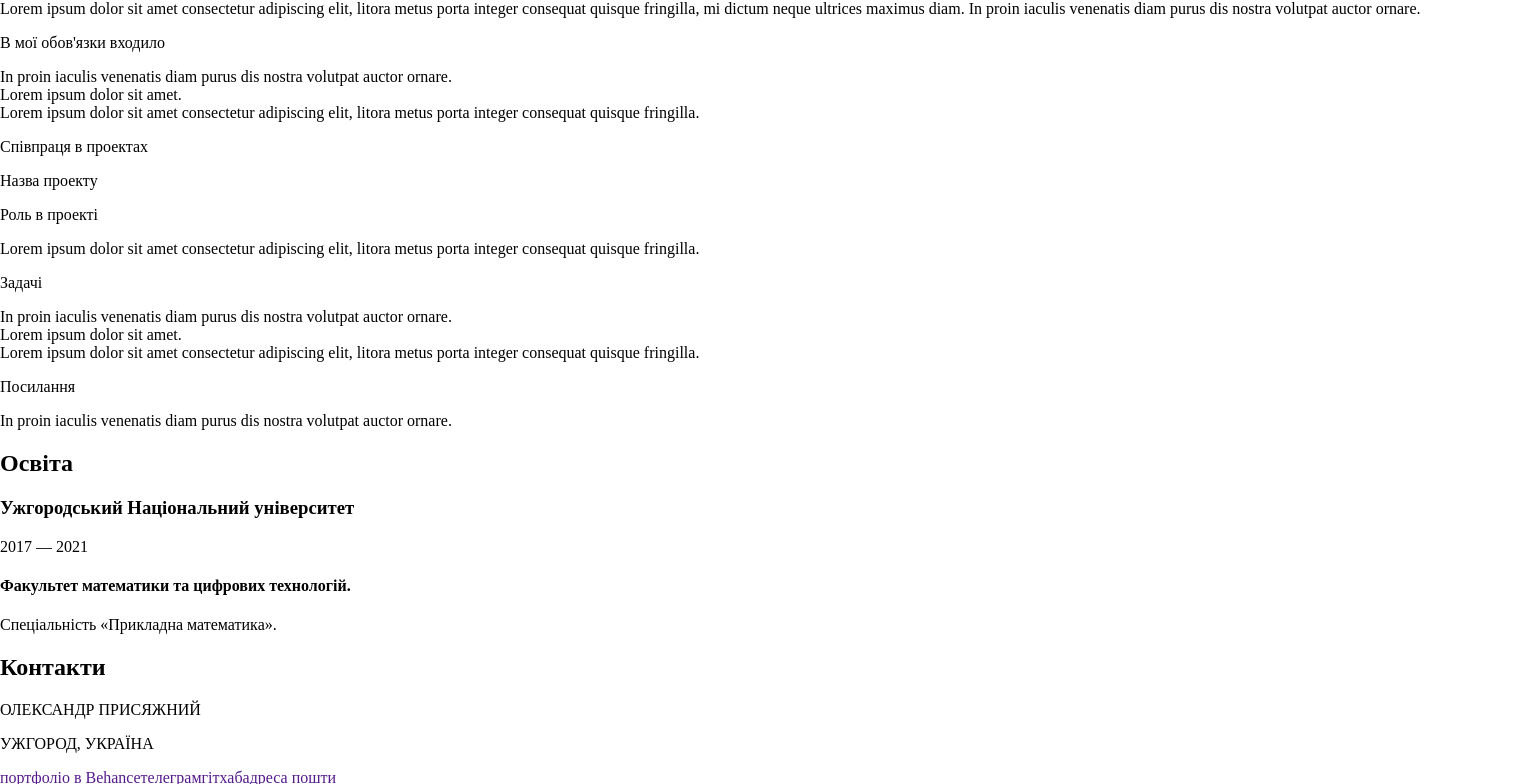
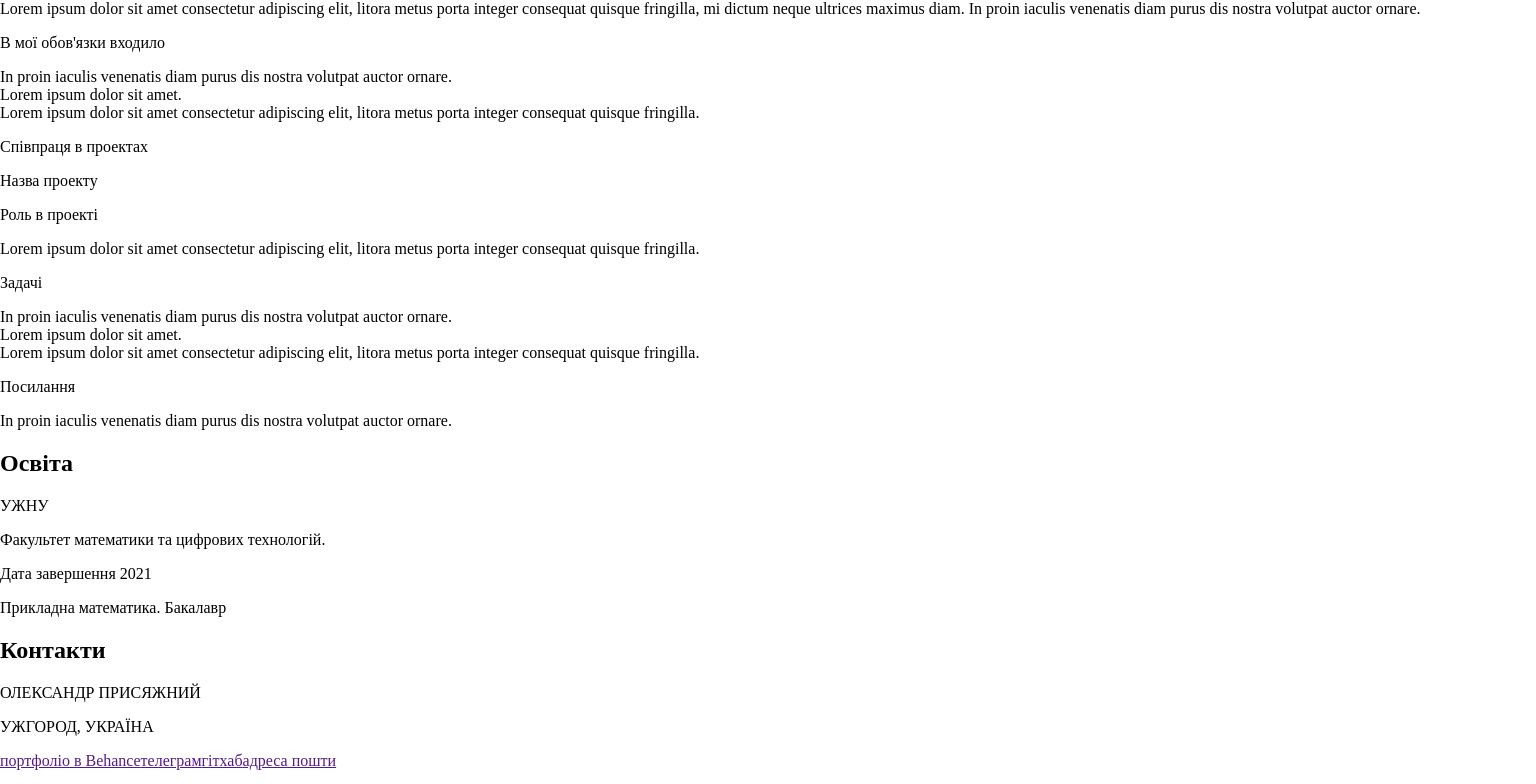
Before and after one commit to inbtwnr/myownwebsite, a Vue app: page /#/ in a window 1536 px wide. Shown: the part 1292-2076 px from the top of the page. Built offline with nearby package versions, Linux system fonts and the light colour scheme.

Commit message:
Updated education block

```diff
--- /dev/null
+++ b/public/styles/education-styles.scss
@@ -0,0 +1,36 @@
+@import 'main';
+@import 'fonts';
+
+@media screen and (min-device-width: 1440px) {
+
+    .education-block{
+        width: $inner-main-page-width-pc;
+        .header-2{
+            margin-bottom: 36px;
+        }
+        :last-child{
+            margin-bottom: 0;
+        }
+        margin-bottom: 48px;
+    }
+
+    .education-block-item{
+        margin-bottom: 24px;
+    }
+
+    .education-block-item__primary{
+        margin-bottom: 16px;
+        .paragraph-secondary-regular{
+            color: $additional-font-color;
+        }
+    }
+
+    .education-block-item__primary-title{
+        margin-bottom: 4px;
+        display: flex;
+        :first-child{
+            letter-spacing: 2.4px;
+            margin-right: 8px;
+        }
+    }
+}
--- a/public/styles/work-experience.scss
+++ b/public/styles/work-experience-styles.scss
@@ -4,6 +4,7 @@
 @media screen and (min-device-width: 1440px) {
     .work-experience-block{
         width: $inner-main-page-width-pc;
+        margin-bottom: 48px;
         .header-2{
             margin-bottom: 36px;
         }
--- a/src/components/education_components/Education.vue
+++ b/src/components/education_components/Education.vue
@@ -1,8 +1,6 @@
 <template>
-    <div>
-        <h2>
-            Освіта
-        </h2>
+    <div class="education-block">
+        <h2 class="header-2"> Освіта </h2>
         <education-list></education-list>
     </div>
 </template>
--- /dev/null
+++ b/src/components/education_components/EducationItem.vue
@@ -0,0 +1,19 @@
+<template>
+    <div>
+        <div class="education-block-item__primary">
+            <div class="education-block-item__primary-title">
+                <p class="paragraph-primary-semibold">{{universityName}}</p>
+                <p class="paragraph-primary-semibold">{{faculty}}</p>
+            </div>
+            <p class="paragraph-secondary-regular">Дата завершення {{graduation}}</p>
+        </div>
+        <p class="paragraph-secondary-semibold">{{speciality}}</p>
+    </div>
+</template>
+
+<script>
+export default {
+    name:'EducationItem',
+    props:['universityName', 'graduation', 'faculty', 'speciality']
+}
+</script>
--- a/src/components/education_components/EducationList.vue
+++ b/src/components/education_components/EducationList.vue
@@ -1,31 +1,33 @@
 <template>
     <div>
-        <ul class="listUniWrapper">
-            <li v-for="education in educations" :key="education.id">
-                <div class="uniInfoRow">
-                    <h3>{{ education.nameOfUniversity }}</h3> <p class="paragraph2"> {{education.startOfStyding}} — {{education.endOfStyding}}</p>
-                </div>
-                <div class="uniDetails">
-                    <h4>{{ education.faculty }}</h4>
-                    <p class="paragraph2">{{ education.speciality }}</p>
-                </div>
+        <ul>
+            <li v-for="(education, index) in educations" :key="index" class="education-block-item">
+                <education-item
+                :university-name="education.universityName"
+                :graduation="education.graduation"
+                :faculty="education.faculty"
+                :speciality="education.speciality"
+                />
             </li>
         </ul>
     </div>
 </template>
 
 <script>
+import EducationItem from './EducationItem.vue'
 export default {
     name: 'EducationList',
+    components:{
+        EducationItem
+    },
     data: function(){
         return {
             educations: [
                 {
-                    nameOfUniversity: 'Ужгородський Національний університет',
-                    startOfStyding: '2017',
-                    endOfStyding: '2021',
+                    universityName: 'УЖНУ',
+                    graduation: '2021',
                     faculty: 'Факультет математики та цифрових технологій.',
-                    speciality: 'Спеціальність «Прикладна математика».'
+                    speciality: 'Прикладна математика. Бакалавр'
                 }
             ]
         }
--- a/src/main.js
+++ b/src/main.js
@@ -8,8 +8,9 @@ import '/public/styles/_fonts.scss'
 import '/public/styles/navigation-bar-styles.scss'
 import '/public/styles/application-styles.scss'
 import '/public/styles/about-me-styles.scss'
-import '/public/styles/my-skills.scss'
-import '/public/styles/work-experience.scss'
+import '/public/styles/my-skills-styles.scss'
+import '/public/styles/work-experience-styles.scss'
+import '/public/styles/education-styles.scss'
 
 Vue.use(VueRouter)
 
```
Also changed, not shown: public/styles/my-skills-styles.scss (renamed from public/styles/my-skills.scss).
